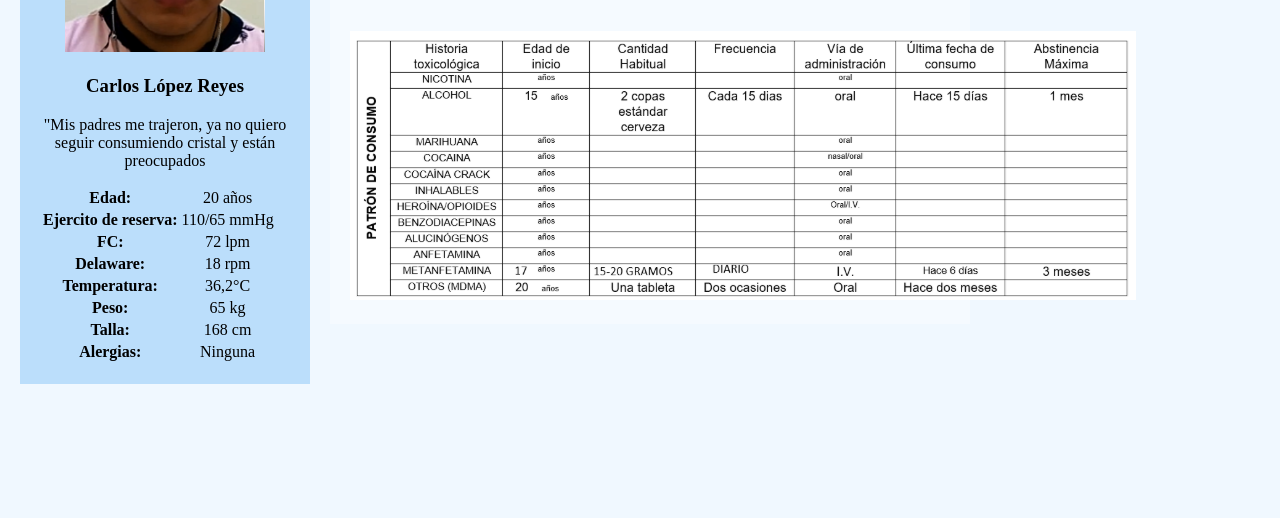
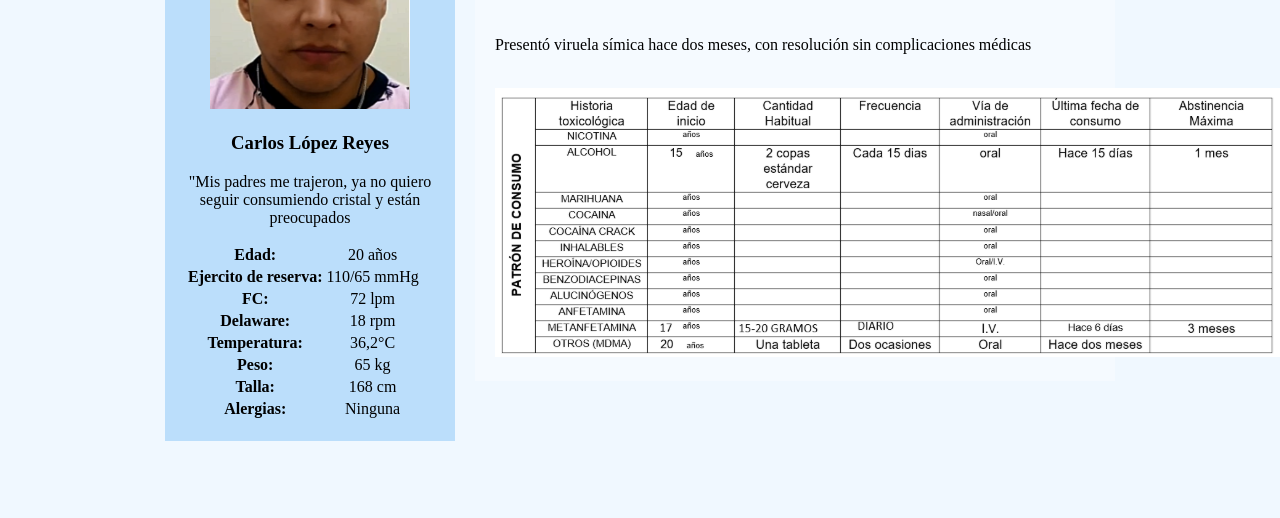
Before and after one commit to DiceMiau/Casos_Medicos, a plain HTML site: page paciente_1.html in a window 1280 px wide. Shown: the part 282-800 px from the top of the page. Drawn offline with nearby package versions, Linux system fonts and the light colour scheme.

Commit message:
Update Style_p1.css

```diff
--- a/css/Style_p1.css
+++ b/css/Style_p1.css
@@ -1,13 +1,18 @@
 
 body{
     margin: 0;
+    min-height: 100vh;
+
+
+    display: flex;
+    justify-content: center; /* horizontal */
+    align-items: center;     /* vertical */
+
     background: #f0f8ff;
 }
 .cuerpo{
     display: flex;
-
     gap: 20px;
-    padding: 20px;
 
 }
 .p1{
@@ -22,8 +27,8 @@ body{
 
 .acordeon{
     display: flex;
+    width: 100%;
     max-width: 250px;
-    width: 100%;
     height: auto;
 }
 @media (max-width: 768px) {
@@ -66,7 +71,7 @@ body{
 }
 .panel-retro {
     display: none;
-    position: fixed;
+    position: fixed;          /* 👈 flota sobre TODO */
     top: 50%;
     left: 50%;
     transform: translate(-50%, -50%);
```
